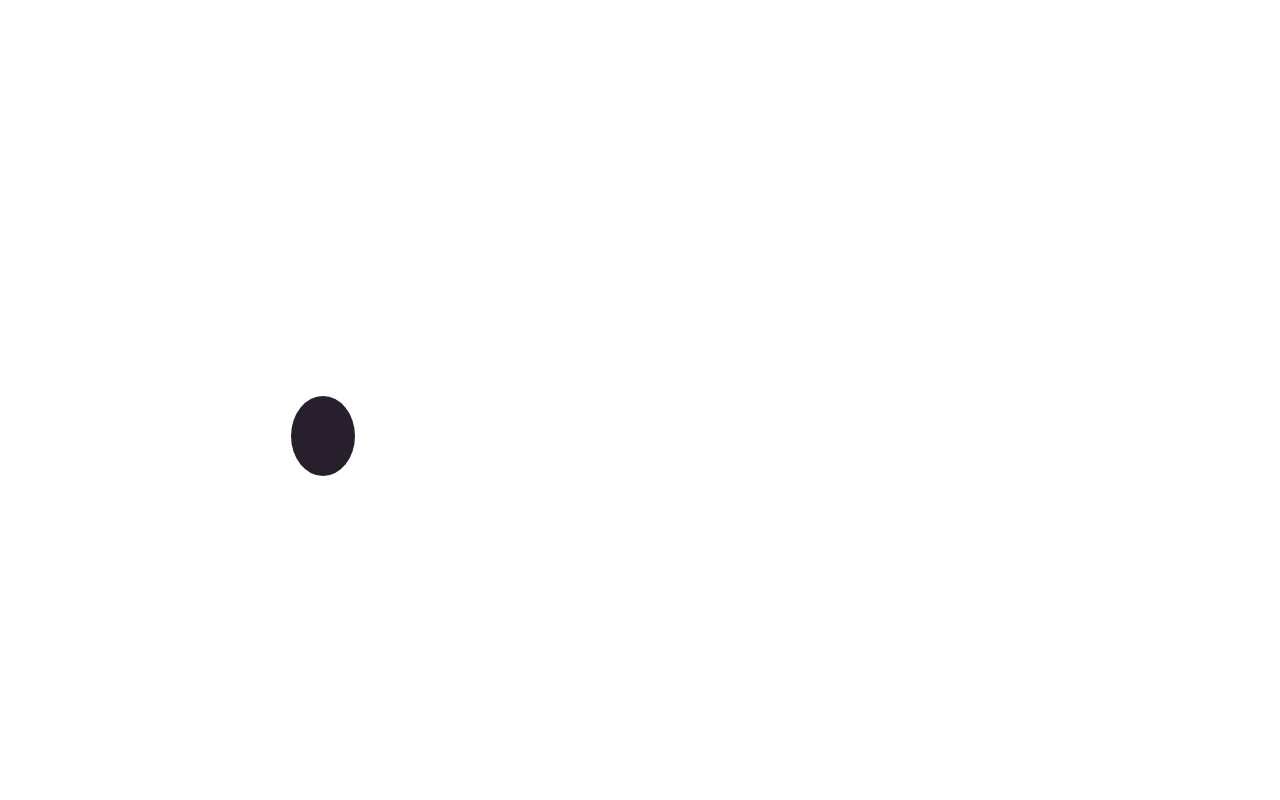
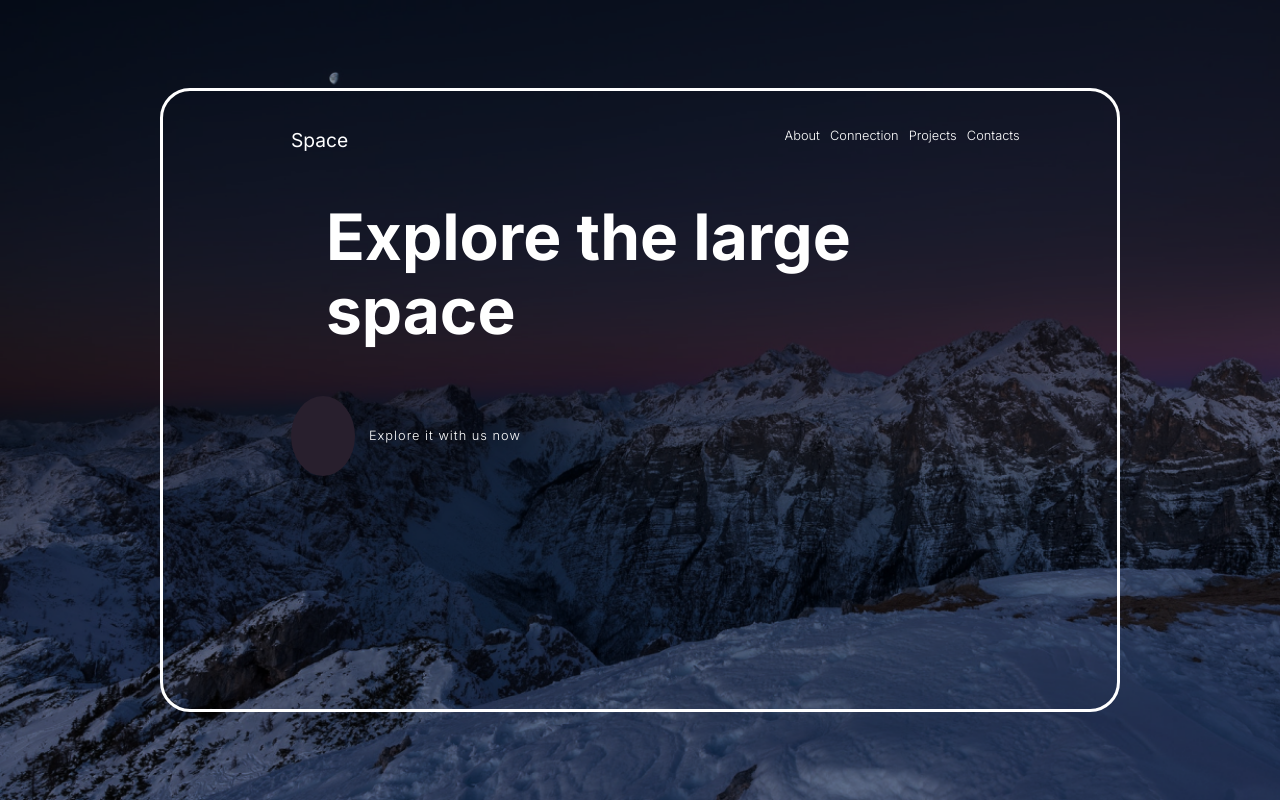
Before and after one commit to obidah/space, a plain HTML site: page index.html in a window 1280 px wide. Drawn offline with Linux system fonts and the light colour scheme; the site is published under a folder, as on GitHub Pages, so addresses that start at the root find nothing.

Commit message:
fixing background

```diff
--- a/css/style.css
+++ b/css/style.css
@@ -6,7 +6,7 @@
 }
 
 body {
-    background-image: url("/imgs/background.png");
+    background-image: url("../imgs/background.png");
     background-size: cover;
     background-repeat: no-repeat;
     width: 100vw;
```
